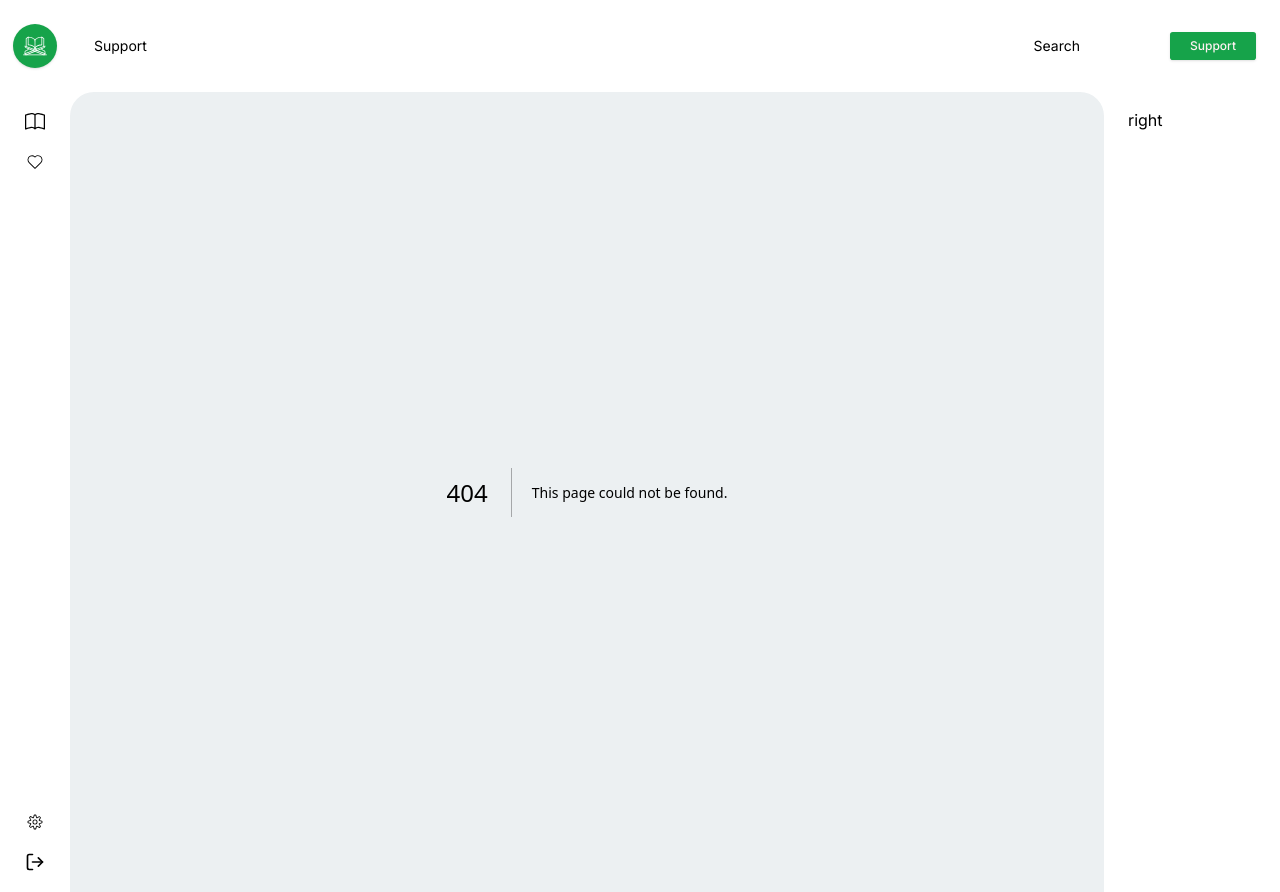
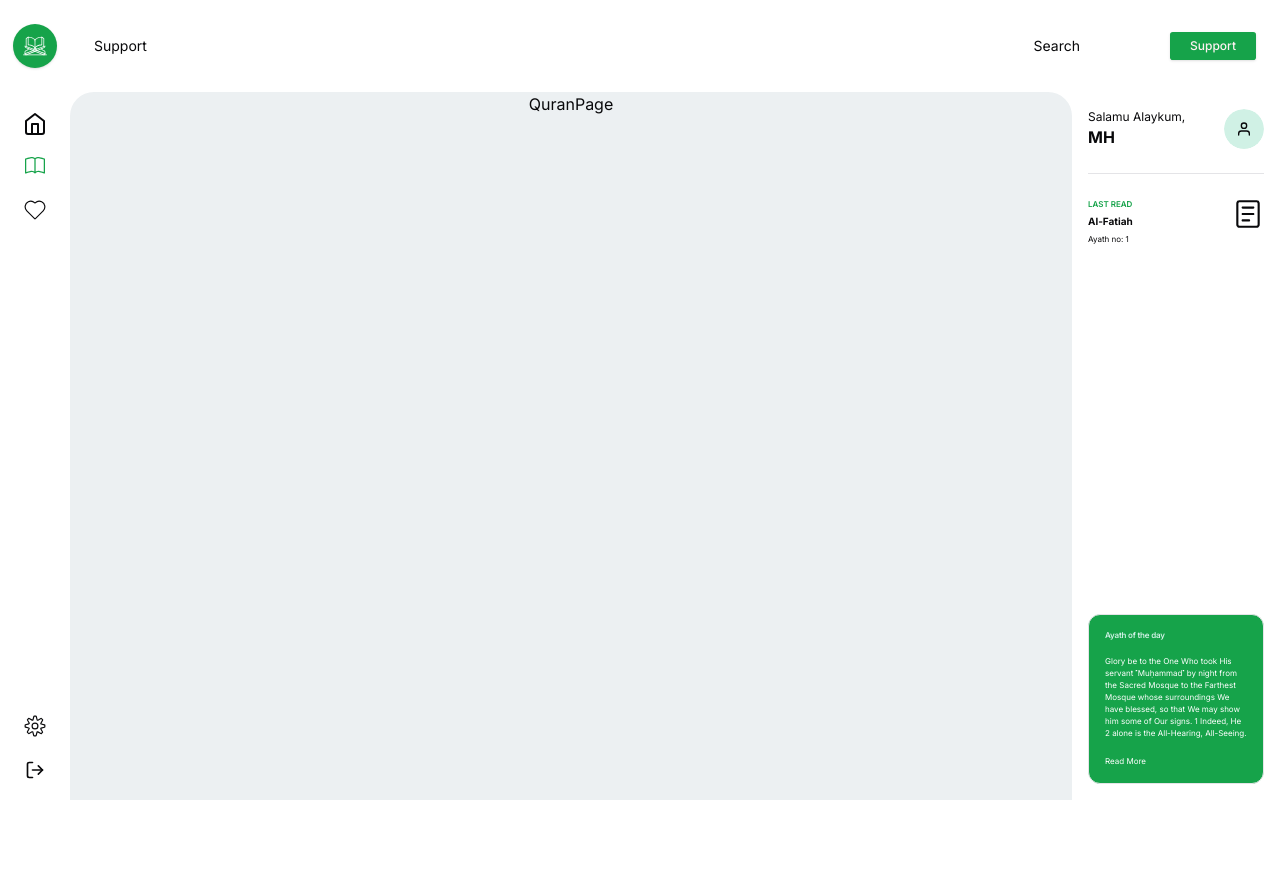
Before and after one commit to mhraihan/quran, a Next.js app: page /quran in a window 1280 px wide. Before the commit this address had no page. After the commit the page ends 800 px from the top, so only its background shows below. Built offline with nearby package versions, Linux system fonts and the light colour scheme.

Commit message:
right navigation

```diff
--- a/app/globals.css
+++ b/app/globals.css
@@ -16,11 +16,11 @@ body,
     --popover-foreground: 240 10% 3.9%;
     --primary: 142.1 76.2% 36.3%;
     --primary-foreground: 355.7 100% 97.3%;
-    --secondary: 240 4.8% 95.9%;
+    --secondary: 159, 53%, 88%;
     --secondary-foreground: 240 5.9% 10%;
-    --muted: 240 4.8% 95.9%;
+    --muted: 159, 53%, 88%;
     --muted-foreground: 240 3.8% 46.1%;
-    --accent: 240 4.8% 95.9%;
+    --accent: 159, 53%, 88%;
     --accent-foreground: 240 5.9% 10%;
     --destructive: 0 84.2% 60.2%;
     --destructive-foreground: 0 0% 98%;
@@ -60,12 +60,10 @@ body,
   body {
     @apply bg-background text-foreground;
   }
+  a.active,
   a:hover,
   a:focus,
   a:active{
     @apply text-primary transition-colors;
   }
-  .sidebar-icon {
-    @apply w-5 h-5;
-  }
 }
--- /dev/null
+++ b/app/quran/page.tsx
@@ -0,0 +1,5 @@
+const QuranPage = () => {
+  return <div>QuranPage</div>;
+};
+
+export default QuranPage;
--- /dev/null
+++ b/components/ui/avatar.tsx
@@ -0,0 +1,50 @@
+"use client"
+
+import * as React from "react"
+import * as AvatarPrimitive from "@radix-ui/react-avatar"
+
+import { cn } from "@/lib/utils"
+
+const Avatar = React.forwardRef<
+  React.ElementRef<typeof AvatarPrimitive.Root>,
+  React.ComponentPropsWithoutRef<typeof AvatarPrimitive.Root>
+>(({ className, ...props }, ref) => (
+  <AvatarPrimitive.Root
+    ref={ref}
+    className={cn(
+      "relative flex h-10 w-10 shrink-0 overflow-hidden rounded-full",
+      className
+    )}
+    {...props}
+  />
+))
+Avatar.displayName = AvatarPrimitive.Root.displayName
+
+const AvatarImage = React.forwardRef<
+  React.ElementRef<typeof AvatarPrimitive.Image>,
+  React.ComponentPropsWithoutRef<typeof AvatarPrimitive.Image>
+>(({ className, ...props }, ref) => (
+  <AvatarPrimitive.Image
+    ref={ref}
+    className={cn("aspect-square h-full w-full", className)}
+    {...props}
+  />
+))
+AvatarImage.displayName = AvatarPrimitive.Image.displayName
+
+const AvatarFallback = React.forwardRef<
+  React.ElementRef<typeof AvatarPrimitive.Fallback>,
+  React.ComponentPropsWithoutRef<typeof AvatarPrimitive.Fallback>
+>(({ className, ...props }, ref) => (
+  <AvatarPrimitive.Fallback
+    ref={ref}
+    className={cn(
+      "flex h-full w-full items-center justify-center rounded-full bg-muted",
+      className
+    )}
+    {...props}
+  />
+))
+AvatarFallback.displayName = AvatarPrimitive.Fallback.displayName
+
+export { Avatar, AvatarImage, AvatarFallback }
--- /dev/null
+++ b/components/ui/card.tsx
@@ -0,0 +1,76 @@
+import * as React from "react"
+
+import { cn } from "@/lib/utils"
+
+const Card = React.forwardRef<
+  HTMLDivElement,
+  React.HTMLAttributes<HTMLDivElement>
+>(({ className, ...props }, ref) => (
+  <div
+    ref={ref}
+    className={cn(
+      "rounded-xl border bg-card text-card-foreground shadow",
+      className
+    )}
+    {...props}
+  />
+))
+Card.displayName = "Card"
+
+const CardHeader = React.forwardRef<
+  HTMLDivElement,
+  React.HTMLAttributes<HTMLDivElement>
+>(({ className, ...props }, ref) => (
+  <div
+    ref={ref}
+    className={cn("flex flex-col space-y-1.5 p-6", className)}
+    {...props}
+  />
+))
+CardHeader.displayName = "CardHeader"
+
+const CardTitle = React.forwardRef<
+  HTMLParagraphElement,
+  React.HTMLAttributes<HTMLHeadingElement>
+>(({ className, ...props }, ref) => (
+  <h3
+    ref={ref}
+    className={cn("font-semibold leading-none tracking-tight", className)}
+    {...props}
+  />
+))
+CardTitle.displayName = "CardTitle"
+
+const CardDescription = React.forwardRef<
+  HTMLParagraphElement,
+  React.HTMLAttributes<HTMLParagraphElement>
+>(({ className, ...props }, ref) => (
+  <p
+    ref={ref}
+    className={cn("text-sm text-muted-foreground", className)}
+    {...props}
+  />
+))
+CardDescription.displayName = "CardDescription"
+
+const CardContent = React.forwardRef<
+  HTMLDivElement,
+  React.HTMLAttributes<HTMLDivElement>
+>(({ className, ...props }, ref) => (
+  <div ref={ref} className={cn("p-6 pt-0", className)} {...props} />
+))
+CardContent.displayName = "CardContent"
+
+const CardFooter = React.forwardRef<
+  HTMLDivElement,
+  React.HTMLAttributes<HTMLDivElement>
+>(({ className, ...props }, ref) => (
+  <div
+    ref={ref}
+    className={cn("flex items-center p-6 pt-0", className)}
+    {...props}
+  />
+))
+CardFooter.displayName = "CardFooter"
+
+export { Card, CardHeader, CardFooter, CardTitle, CardDescription, CardContent }
--- a/package.json
+++ b/package.json
@@ -9,6 +9,7 @@
     "lint": "next lint"
   },
   "dependencies": {
+    "@radix-ui/react-avatar": "^1.0.4",
     "@radix-ui/react-icons": "^1.3.0",
     "@radix-ui/react-slot": "^1.0.2",
     "class-variance-authority": "^0.7.0",
--- a/ui/LeftSidebar.tsx
+++ b/ui/LeftSidebar.tsx
@@ -1,28 +1,60 @@
+"use client";
 import Link from "next/link";
 import { BsBook } from "react-icons/bs";
-import { FiLogOut } from "react-icons/fi";
+import { FiHome, FiLogOut } from "react-icons/fi";
 import { CiSettings, CiHeart } from "react-icons/ci";
-import Logo from "./Logo";
+import Logo from "@/ui/Logo";
+import { usePathname } from "next/navigation";
+import { cn } from "@/lib/utils";
 
 const LeftSidebar = () => {
+  const pathname = usePathname();
   return (
     <aside className="sidebar sidebar-left w-[70px] flex flex-col items-center ">
       <Logo />
       <div className="flex flex-col justify-between h-full w-full mt-6 py-5">
         <div className="left-sidebar-top w-full flex flex-col items-center  gap-5 justify-center">
-          <Link href="/">
-            <BsBook className="sidebar-icon" />
+          <Link
+            href="/"
+            className={cn({
+              active: pathname === "/",
+            })}
+          >
+            <FiHome className="w-6 h-6" />
           </Link>
-          <Link href="/">
-            <CiHeart className="sidebar-icon" />
+          <Link
+            href="/quran"
+            className={cn({
+              active: pathname === "/quran",
+            })}
+          >
+            <BsBook className="w-5 h-5" />
+          </Link>
+          <Link
+            href="/favorite"
+            className={cn({
+              active: pathname === "/favorite",
+            })}
+          >
+            <CiHeart className="w-7 h-7" />
           </Link>
         </div>
         <div className="left-sidebar-top w-full flex flex-col items-center justify-center gap-5">
-          <Link href="/">
-            <CiSettings className="sidebar-icon" />
+          <Link
+            href="/settings"
+            className={cn({
+              active: pathname === "/settings",
+            })}
+          >
+            <CiSettings className="w-7 h-7" />
           </Link>
-          <Link href="/">
-            <FiLogOut className="sidebar-icon" />
+          <Link
+            href="/logout"
+            className={cn({
+              active: pathname === "/logout",
+            })}
+          >
+            <FiLogOut className="w-5 h-5" />
           </Link>
         </div>
       </div>
--- a/ui/RightSidebar.tsx
+++ b/ui/RightSidebar.tsx
@@ -1,11 +1,56 @@
-import React from 'react'
-
+import { Avatar, AvatarFallback, AvatarImage } from "@/components/ui/avatar";
+import { Card, CardContent, CardFooter, CardTitle } from "@/components/ui/card";
+import Link from "next/link";
+import { FiUser } from "react-icons/fi";
+import { RxReader } from "react-icons/rx";
 const RightSidebar = () => {
   return (
-    <aside className="sidebar sidebar-right w-44 px-6 pt-4">
-      <div>right</div>
+    <aside className="sidebar sidebar-right lg:w-52 w-48 px-4 py-4 mt-[1px]">
+      <div className="flex flex-col justify-between h-full">
+        <div>
+          <div className="flex justify-between flex-row-reverse gap-3 items-center border-b pb-6">
+            <Avatar>
+              <AvatarImage src="" alt="" />
+              <AvatarFallback>
+                <FiUser />
+              </AvatarFallback>
+            </Avatar>
+            <div className="flex flex-col">
+              <span className="text-xs  font-normal">Salamu Alaykum,</span>
+              <span className="font-bold">MH</span>
+            </div>
+          </div>
+          <div className="flex justify-between flex-row-reverse gap-3 items-start py-6">
+            <RxReader className="w-8 h-8" />
+            <div className="flex flex-col gap-1">
+              <span className="text-[8px] text-primary font-semibold uppercase">
+                Last Read
+              </span>
+              <span className="text-[10px] font-bold">Al-Fatiah</span>
+              <span className="text-[8px]">Ayath no: 1</span>
+            </div>
+          </div>
+
+        </div>
+          <Card className="text-[8px] bg-primary text-white shadow-none">
+            <CardContent className="p-4 flex flex-col gap-4">
+              <CardTitle className="text-muted">Ayath of the day</CardTitle>
+              <p className="space-y-4">
+                Glory be to the One Who took His servant ˹Muḥammad˺ by night
+                from the Sacred Mosque to the Farthest Mosque whose surroundings
+                We have blessed, so that We may show him some of Our signs. 1
+                Indeed, He 2 alone is the All-Hearing, All-Seeing.
+              </p>
+              <CardFooter className="p-0">
+                <Link href="#" className="hover:text-muted active:text-muted">
+                  Read More
+                </Link>
+              </CardFooter>
+            </CardContent>
+          </Card>
+      </div>
     </aside>
   );
-}
+};
 
-export default RightSidebar
+export default RightSidebar;
```
Also changed, not shown: 1 other file (tests, documents, lock files or other folders).
